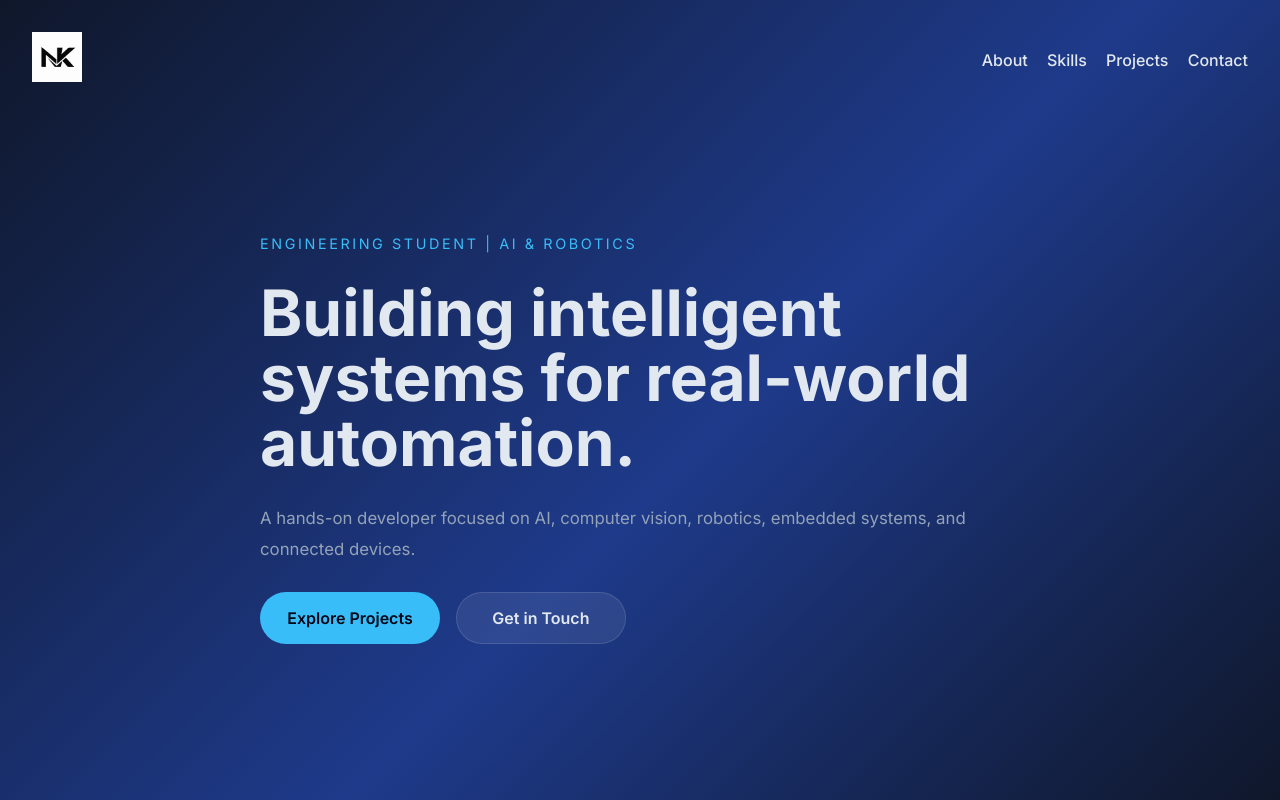
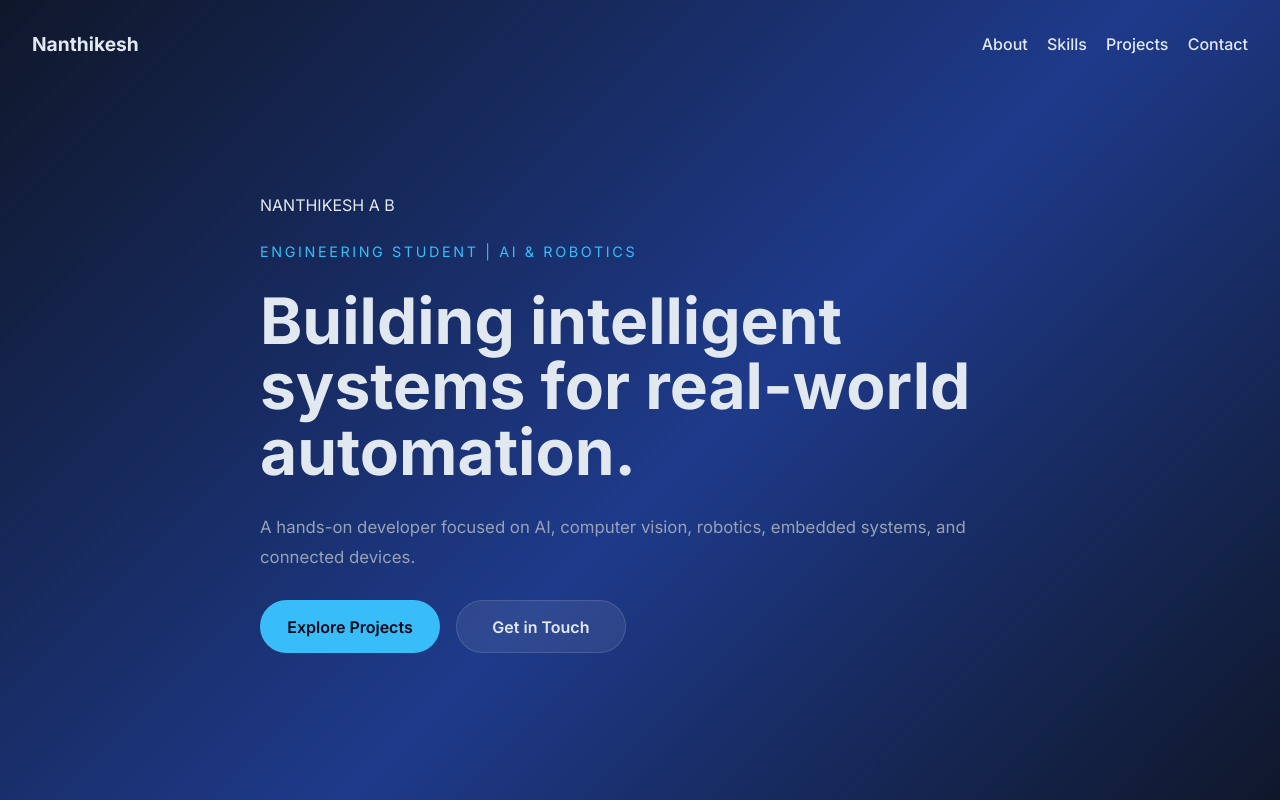
Before and after one commit to NANTHIKESHJ/Nanthikesh-Portfolio, a plain HTML site: page index.html in a window 1280 px wide. Shown: the top 800 px of the page. Drawn offline with Linux system fonts and the light colour scheme.

Commit message:
Update index.html

```diff
--- a/index.html
+++ b/index.html
@@ -9,15 +9,12 @@
     <link rel="preconnect" href="https://fonts.googleapis.com">
     <link rel="preconnect" href="https://fonts.gstatic.com" crossorigin>
     <link href="https://fonts.googleapis.com/css2?family=Inter:wght@400;500;600;700;800&display=swap" rel="stylesheet">
-    <link rel="icon" type="image/png" href="logo.png">
     <link rel="stylesheet" href="style.css">
 </head>
 <body>
 <header>
     <nav class="top-nav" aria-label="Primary navigation">
-        <a class="logo" href="#home">
-          <img src="logo.png" alt="NK Logo" height="50">
-        </a>
+        <a class="logo" href="#home">Nanthikesh</a>
         <div class="nav-links">
             <a href="#about">About</a>
             <a href="#skills">Skills</a>
@@ -27,6 +24,7 @@
     </nav>
 
     <div class="hero" id="home">
+         <div class="hero-title">NANTHIKESH A B</div>
         <p class="eyebrow">Engineering Student | AI & Robotics</p>
         <h1>Building intelligent systems for real-world automation.</h1>
         <p class="hero-text">A hands-on developer focused on AI, computer vision, robotics, embedded systems, and connected devices.</p>
```
